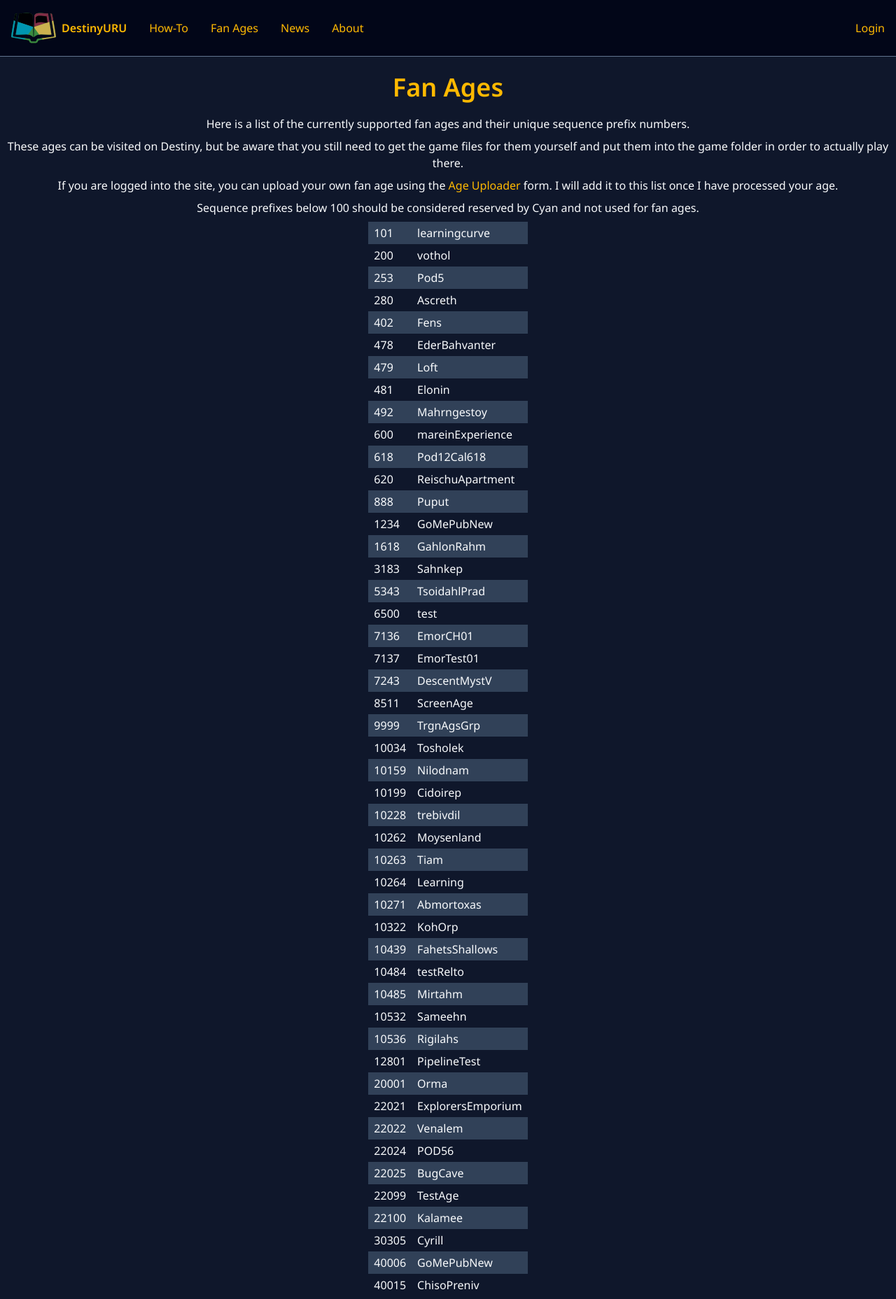
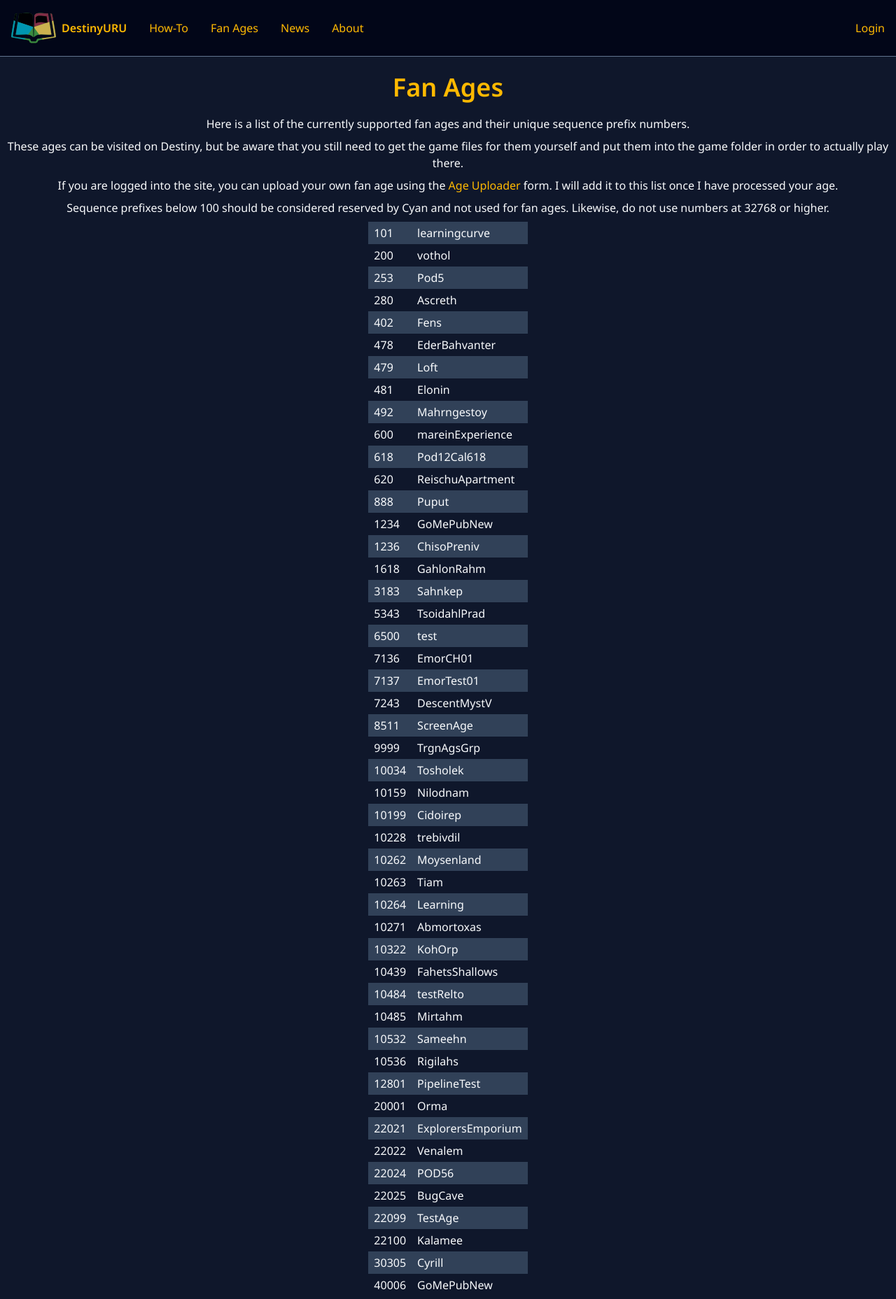
Before and after one commit to Mystler/destiny-web, a SvelteKit app: page /fan-ages in a window 1280 px wide. Shown: the whole page at 70% size. Built offline with nearby package versions, Linux system fonts and the light colour scheme; no server answers.

Commit message:
content: ChisoPreniv id fix and max recommendation

```diff
--- a/src/routes/fan-ages/+page.svelte
+++ b/src/routes/fan-ages/+page.svelte
@@ -20,7 +20,10 @@
       href={resolve("/(authenticated)/age-upload")}>Age Uploader</a
     > form. I will add it to this list once I have processed your age.
   </p>
-  <p>Sequence prefixes below 100 should be considered reserved by Cyan and not used for fan ages.</p>
+  <p>
+    Sequence prefixes below 100 should be considered reserved by Cyan and not used for fan ages. Likewise, do not use
+    numbers at 32768 or higher.
+  </p>
   <table class="mx-auto text-left">
     <tbody>
       <tr><td>101</td><td>learningcurve</td></tr>
@@ -37,6 +40,7 @@
       <tr><td>620</td><td>ReischuApartment</td></tr>
       <tr><td>888</td><td>Puput</td></tr>
       <tr><td>1234</td><td>GoMePubNew</td></tr>
+      <tr><td>1236</td><td>ChisoPreniv</td></tr>
       <tr><td>1618</td><td>GahlonRahm</td></tr>
       <tr><td>3183</td><td>Sahnkep</td></tr>
       <tr><td>5343</td><td>TsoidahlPrad</td></tr>
@@ -70,7 +74,6 @@
       <tr><td>22100</td><td>Kalamee</td></tr>
       <tr><td>30305</td><td>Cyrill</td></tr>
       <tr><td>40006</td><td>GoMePubNew</td></tr>
-      <tr><td>40015</td><td>ChisoPreniv</td></tr>
     </tbody>
   </table>
 </div>
```
